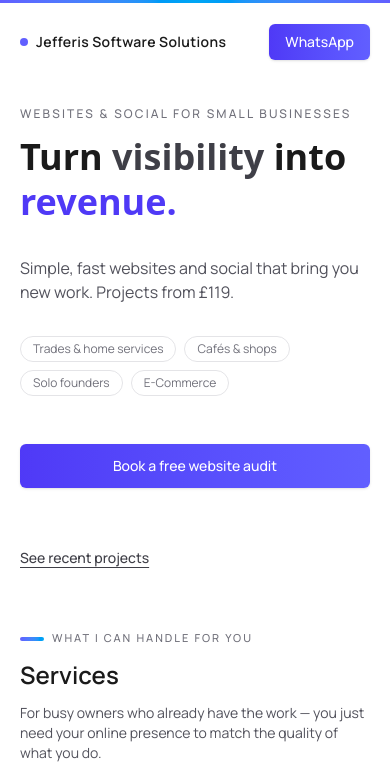
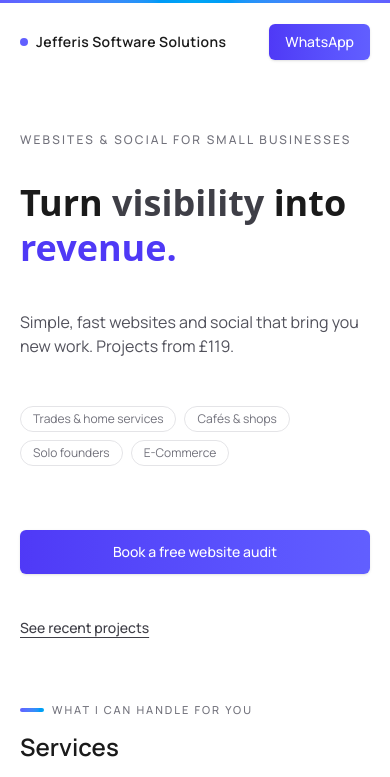
Before and after one commit to finnjefferis/jss, a Next.js app: page / in a window 390 px wide. Shown: the top 777 px of the page. Built offline with nearby package versions, Linux system fonts and the light colour scheme.

Commit message:
updated padding on mobile

```diff
--- a/src/app/page.tsx
+++ b/src/app/page.tsx
@@ -350,12 +350,12 @@ function HeroText() {
   const pair = sequence[index];
 
   return (
-    <div className="md:pt-6 md:pb-10">
+    <div className="md:pt-6 md:pb-10 mt-12 ">
       <p className="hero-line hero-delay-1 text-xs font-medium uppercase tracking-[0.18em] text-zinc-500">
         Websites & social for small businesses
       </p>
 
-      <h2 className="hero-line hero-delay-2 cal-sans mt-3 text-4xl font-semibold leading-tight md:text-5xl">
+      <h2 className="hero-line hero-delay-2 cal-sans mt-8 text-4xl font-semibold leading-tight md:text-5xl">
         Turn{" "}
         <span className="swap-shell text-zinc-700">
           <span className="swap-ghost">visibility</span>
@@ -372,11 +372,11 @@ function HeroText() {
         </span>
       </h2>
 
-      <p className="hero-line hero-delay-3 mt-8 mb-8 text-l text-zinc-600 md:text-base">
+      <p className="hero-line hero-delay-3 mt-10 mb-8 text-l text-zinc-600 md:text-base">
         Simple, fast websites and social that bring you new work. Projects from £119.
       </p>
 
-      <div className="hero-line hero-delay-4 mt-4 mb-8 flex flex-wrap gap-2 text-xs text-zinc-500">
+      <div className="hero-line hero-delay-4 mt-12  flex flex-wrap gap-2 text-xs text-zinc-500">
         <span className="rounded-full border border-zinc-200 px-3 py-1">
           Trades & home services
         </span>
@@ -391,7 +391,7 @@ function HeroText() {
         </span>
       </div>
 
-      <div className="hero-line hero-delay-5 mt-12 flex flex-col gap-3 sm:flex-row sm:items-center">
+      <div className="hero-line hero-delay-5 mt-16 mb-6 flex flex-col gap-3 sm:flex-row sm:items-center">
         <a
           href="https://wa.me/447939309355?text=Hi%20Finn%2C%20I'd%20like%20a%20FREE%20website%20audit."
           className="inline-flex items-center justify-center rounded-md bg-gradient-to-r from-indigo-600 to-indigo-500 px-6 py-3 text-sm font-medium text-white shadow-sm transition hover:from-indigo-700 hover:to-indigo-600"
@@ -400,7 +400,7 @@ function HeroText() {
         </a>
         <a
           href="#recent-work"
-          className="text-sm font-medium md:mt-0 mt-12 text-zinc-700 underline underline-offset-4"
+          className="text-sm font-medium md:mt-0 mt-8 text-zinc-700 underline underline-offset-4"
         >
           See recent projects
         </a>
```
